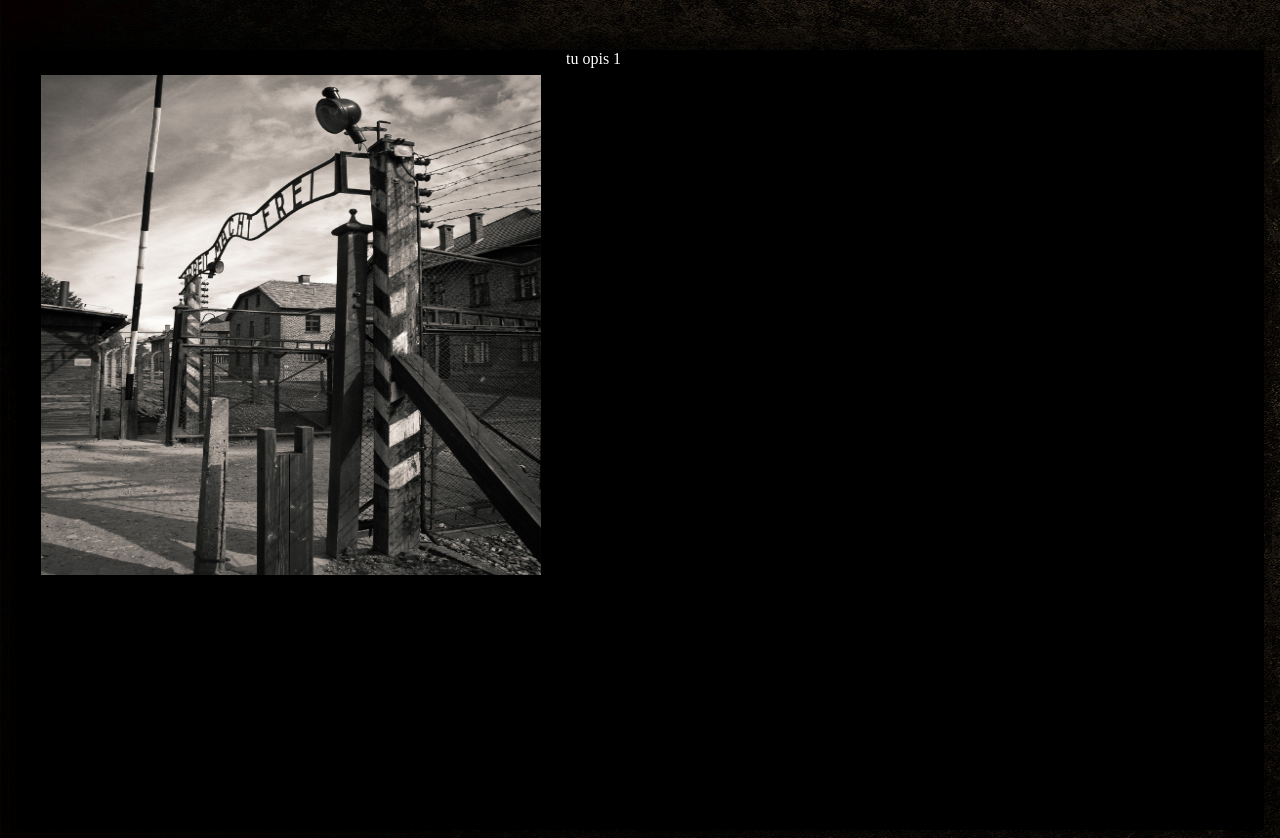
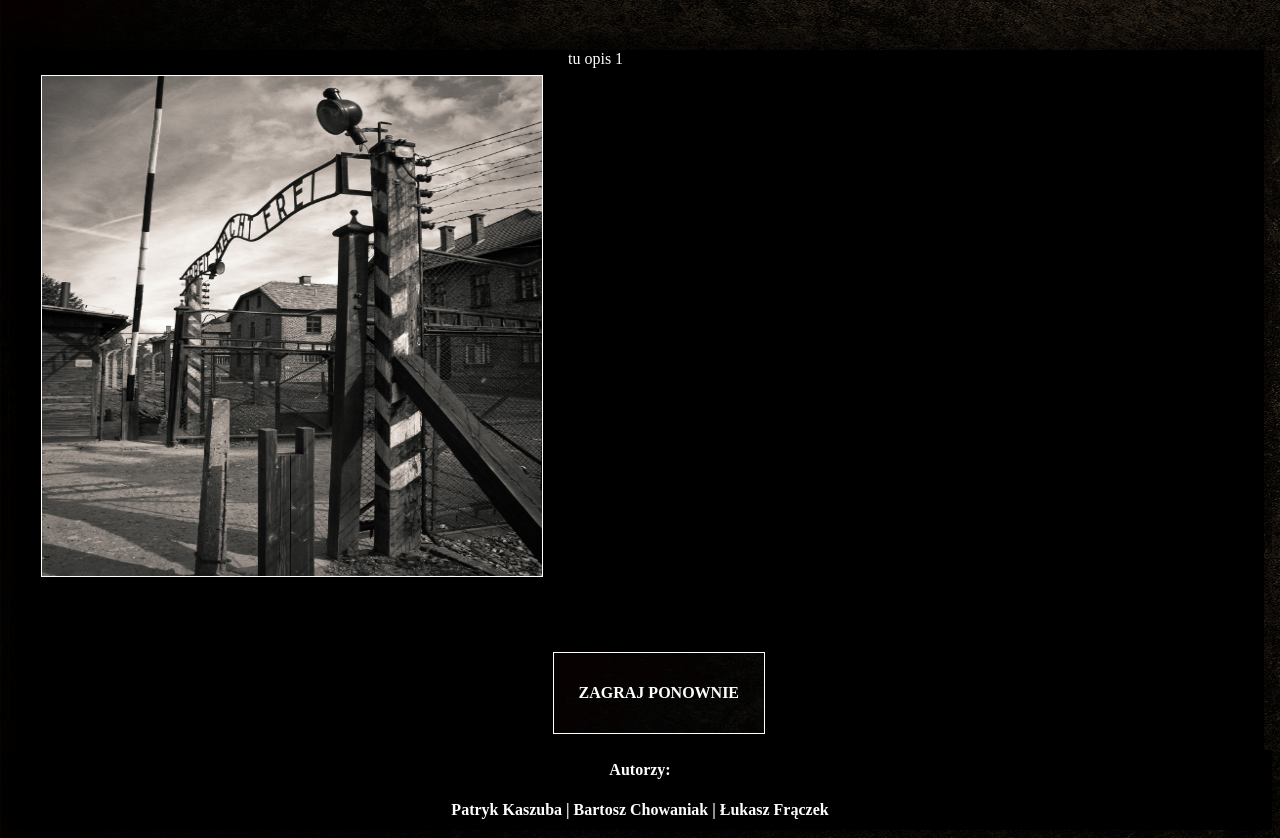
Before and after one commit to KaszubakPL/Memory---Histoira, a PHP site: page /learn.php?id=1 in a window 1280 px wide. Run offline with PHP 8.4, Linux system fonts and the light colour scheme.

Commit message:
poprawki

```diff
--- a/index.php
+++ b/index.php
@@ -158,6 +158,9 @@ while($los_tmp>0)
 	}
  ?>
 </div>
+
+<div id="footer">Autorzy:<br/> Patryk Kaszuba | Bartosz Chowaniak | Łukasz Frączek</div>
+
 <script type="text/javascript">
 //blokada PPM
 // Ukrycie przed przeglÄ…darkami nie obsĹ‚ugujÄ…cymi JavaScriptĂłw
--- a/learn.php
+++ b/learn.php
@@ -39,25 +39,30 @@ function opisy($id)
                         {
                           return "tu opis 3";
                         }
-                        if($id == "3")
+                        if($id == "10")
                           {
                             return "tu opis 3";
                           }
-                          if($id == "3")
+                          if($id == "11")
                             {
                               return "tu opis 3";
                             }
-                            if($id == "3")
+                            if($id == "12")
                               {
                                 return "tu opis 3";
                               }
-                              if($id == "3")
+                              if($id == "13")
                                 {
                                   return "tu opis 3";
                                 }
-                                if($id == "3")
+                                if($id == "14")
                                   {
-                                    return "tu opis 3";
+                                    return "<h2>Dzieci urodzone w obozie</h2><p>
+                                             Dzieci urodzone w obozie w początkowym okresie istnienia obozu dla kobiet, bez względu na narodowość, były uśmiercane bez odnotowywania tego faktu w dokumentacji obozowej.
+Od połowy 1943 r. pozostawiano przy życiu dzieci urodzone przez kobiety nie-żydowskiego pochodzenia. Po kilku dniach od porodu były rejestrowane i wydawano im numery. Dzieci więźniarek Żydówek były z reguły uśmiercane aż do listopada 1944 r., kiedy to została wstrzymana masowa zagłada Żydów. Jedynie w tzw. obozie rodzinnym dla Żydów z Terezina urodzonych tam dzieci nie zabijano. Nie zachowały się jednak dokumenty informujące o ich liczbie. Wiadomo, że wszystkie zginęły podczas likwidacji tego obozu w lipcu 1944 r.
+Z dostępnych dokumentów można stwierdzić, że w obozie Auschwitz-Birkenau urodziło się co najmniej 700 dzieci (łącznie z obozem rodzinnym dla Cyganów).
+
+                                             </p>";
                                   }
                                   if($id == "3")
                                     {
@@ -148,7 +153,15 @@ function opisy($id)
     }
        echo opisy($id);
     ?>
+	<a class="ponowna_gra" href="./index.php">ZAGRAJ PONOWNIE</a>
  </div>
+	<div id="tab_wynikow"><div id="tab_info">
+		<h2>Twój wynik</h2>
+		<p>Tutaj div z wynikiem - po kliknieciu ok znika (wyswietla sie po wygranej)
+		// pod spodem ew. tablica z wynikami (BD)</p>
+<button id="final_ok_btn">OK</button>
+	</div></div>
 
+	<div id="footer">Autorzy:<br/> Patryk Kaszuba | Bartosz Chowaniak | Łukasz Frączek</div>
  </body>
  </html>
--- a/style.css
+++ b/style.css
@@ -46,6 +46,7 @@ h1 span:hover {
   width: 500px;
   margin: 25px;
   float: left;
+  border: 1px solid white;
 }
 
 h2 {
@@ -57,6 +58,10 @@ h2 {
 p {
   text-indent: 10px;
   font-size: 1.15em;
+}
+
+#final p {
+padding: 5px 30px;
 }
 
 #oknogry img {
@@ -103,3 +108,64 @@ user-select: none;
 .wyniki {
   font-weight: bold;
 }
+
+.ponowna_gra {
+display: block;
+width: 200px;
+height: 70px;
+background: black url("bg.jpg") 0 0 no-repeat fixed;
+border: 1px solid white;
+margin: 50px 40%;
+float: right;
+line-height: 70px;
+text-align: center;
+padding: 5px;
+text-decoration: none;
+color: white;
+font-weight: bold;
+transition-duration: 500ms;
+z-index: 80;
+}
+
+.ponowna_gra:hover {
+opacity: 0.6;
+}
+
+#tab_wynikow {
+position: fixed;
+	top: 0;
+	left: 0;
+	right: 0;
+	bottom: 0;
+	background: rgba(0,0,0,0.7);
+	z-index: 200;
+z-index: 99;
+
+
+display: none;
+}
+
+#tab_info {
+background: black url("bg.jpg") 0 0 no-repeat fixed;
+border: 1px solid white;
+color: white;
+width: 30%;
+min-height: 20%;
+margin: 15% 35%;
+padding: 20px;
+position: absolute;
+z-index: 100;
+
+display: none;
+}
+
+#footer {
+position: absolute;
+bottom: 0;
+width: 100%;
+min-height: 50px;
+text-align: center;
+font-weight: bold;
+background: black;
+line-height: 40px;
+}
```
Also changed, not shown: zdjecia/zdjecie (0).jpg (added).
